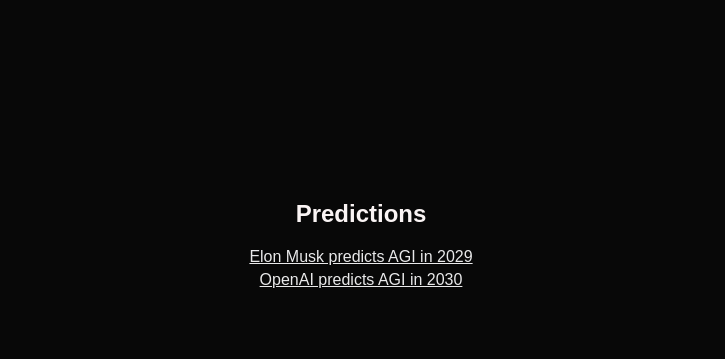
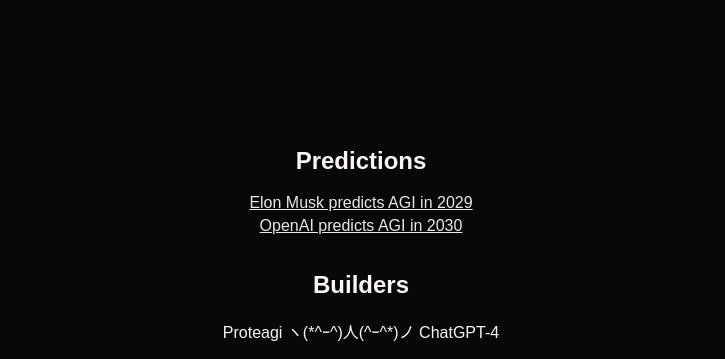
Before and after one commit to LNMWR/AGI_countdown, a plain HTML site: page index.html in a window 1280 px wide. Shown: the part 481-840 px from the top of the page, without its empty margins (279-1004 px from the left). Before the commit the page ends 800 px from the top, so only its background shows below. Drawn offline with Linux system fonts and the light colour scheme.

Commit message:
Update index.html

```diff
--- a/index.html
+++ b/index.html
@@ -19,6 +19,13 @@
             <!-- List items will be populated here -->
         </ul>
     </div>
+    <div class="container builders-container">
+        <h2>Builders</h2>
+        <href>Proteagi ヽ(*^ｰ^)人(^ｰ^*)ノ ChatGPT-4</href>
+        <ul id="builders">
+            <!-- List items will be populated here -->
+        </ul>
+    </div>
 
     <script src="script.js"></script>
 </body>
```
